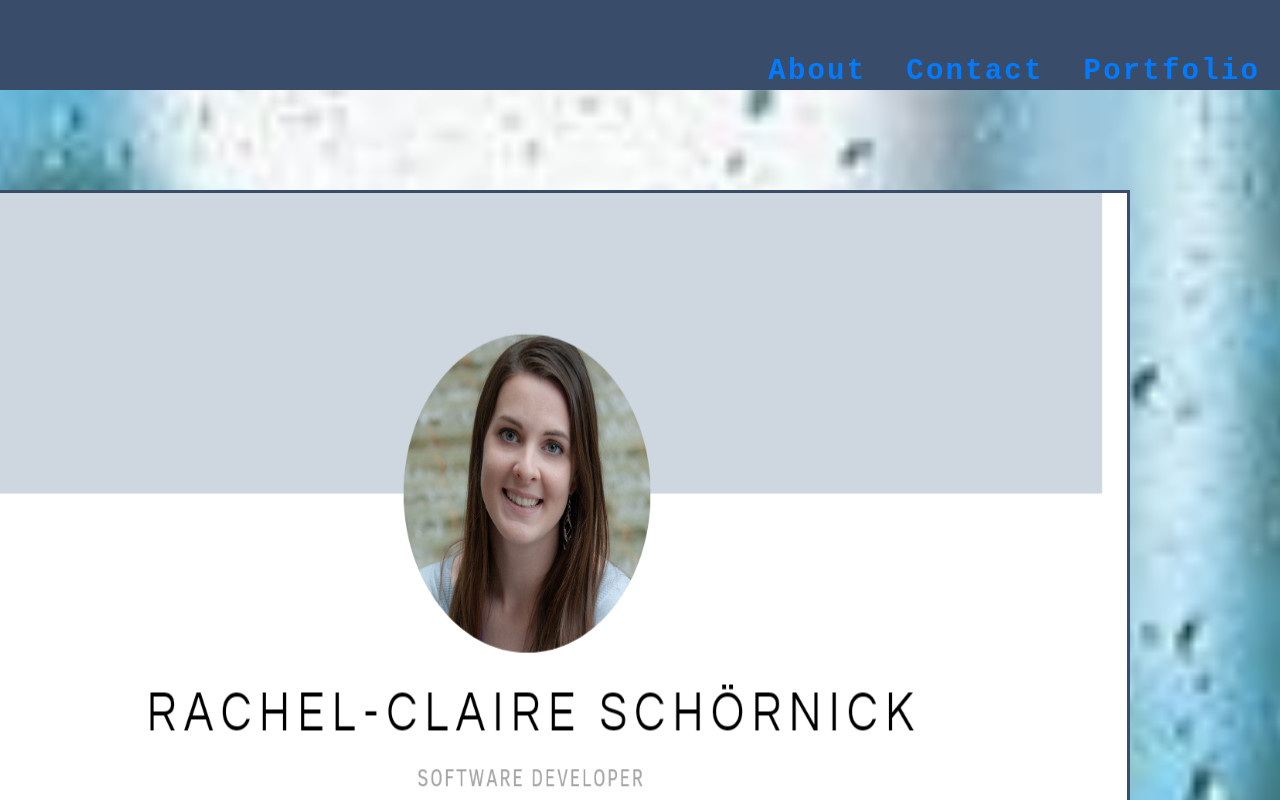
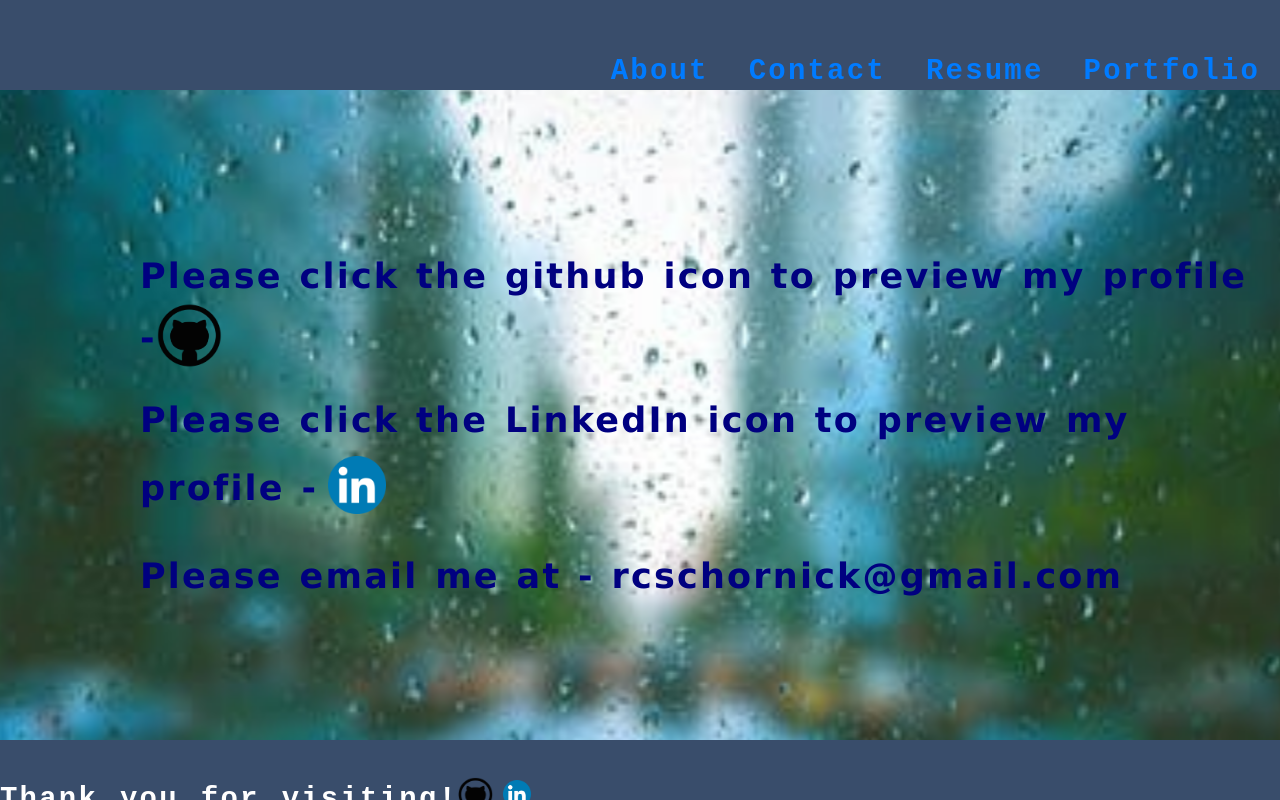
Before and after one commit to RCSchornick/React-portfolio, a React (Create React App) app: page /Contact in a window 1280 px wide. Shown: the top 800 px of the page. Built offline with nearby package versions, Linux system fonts and the light colour scheme.

Commit message:
adding contact page

```diff
--- a/src/App.js
+++ b/src/App.js
@@ -2,6 +2,7 @@ import About from './Components/About.js';
 import Header from './Components/Header.js';
 import Footer from './Components/Footer.js';
 import Portfolio from './Components/Portfolio';
+import Resume from './Components/Resume';
 import Contact from './Components/Contact';
 import {BrowserRouter as Router, Switch, Route} from "react-router-dom";
 
@@ -15,6 +16,8 @@ function App() {
           <Route exact path="/About" component={About}/>
           <Route exact path="/Contact" component={Contact}/>
           <Route exact path="/Portfolio" component={Portfolio}/>
+          <Route exact path="/Resume" component={Resume}/>
+
           <Route exact path="/" component={About}/>
         </Switch>
         <Footer/>
--- a/src/Components/Contact.js
+++ b/src/Components/Contact.js
@@ -11,12 +11,17 @@ function Contact() {
 
   <div>
     <Parallax bgImage={require("./Style/img/photo.jpeg")} strength={500}>
-    <div style={{ height: 2200 }}></div>
+    <div style={{ height: 650 }}></div>
 
 
-  <div>
-  <img className="Resume" src={require("./Style/img/RCResume.png")} alt="Resume"/>
+  <div className='Contact'>
+  <p>Please click the github icon to preview my profile -<a href="https://github.com/RCSchornick"><img src={require("./Style/img/github.png")} style={{ height: 75, width: 65, paddingBottom: 10 }} alt="GitHub" /></a></p>
+<p>Please click the LinkedIn icon to preview my profile -<a href="https://www.linkedin.com/in/rachel-claire-schornick-b10039234"><img src={require("./Style/img/LinkedIn.png")} style={{ height: 68, width: 58, margin: 10, paddingBottom: 10 }} alt="LinkedIn" /></a></p>
+<p>Please email me at - rcschornick@gmail.com </p>
+
 </div>
+
+
 
 </Parallax>
 
--- a/src/Components/Header.js
+++ b/src/Components/Header.js
@@ -20,6 +20,11 @@ function Header() {
               </Link>
           </li>
           <li>
+              <Link activeClassName="active" isActive={()=> window.location.name === "/Resume"} to="/Resume">
+              Resume
+              </Link>
+          </li>
+          <li>
               <Link activeClassName="active" isActive={()=> window.location.name === "/Portfolio"} to="/Portfolio">
               Portfolio
               </Link>
--- /dev/null
+++ b/src/Components/Resume.js
@@ -0,0 +1,29 @@
+import React, { useState } from 'react';
+import {Row, Col, Container} from 'reactstrap';
+import './Style/Components.css';
+import {Parallax} from 'react-parallax';
+import ReactTooltip from 'react-tooltip';
+
+
+function Resume() {
+  return (
+
+
+  <div>
+    <Parallax bgImage={require("./Style/img/photo.jpeg")} strength={500}>
+    <div style={{ height: 2200 }}></div>
+
+
+  <div>
+  <img className="Resume" src={require("./Style/img/RCResume.png")} alt="Resume"/>
+</div>
+
+</Parallax>
+
+</div>
+
+
+  );
+}
+
+export default Resume;
--- a/src/Components/Style/Components.css
+++ b/src/Components/Style/Components.css
@@ -56,6 +56,21 @@ li{
     text-transform: none;
 }
 
+.Contact{
+    position: absolute;
+    top: 160px;
+    left: 140px;
+    font-family: "Verdana", Lucida Handwriting, monospace;
+    color: navy;
+    font-size: 35px;
+    letter-spacing: 2.2px;
+    word-spacing: 2.4px;
+    font-weight: 700;
+    text-decoration: none;
+    font-style: normal;
+    font-variant: normal;
+    text-transform: none;
+}
 
 .Project-Image{
     width: 350px;
```
Also changed, not shown: 1 other file (tests, documents, lock files or other folders).
